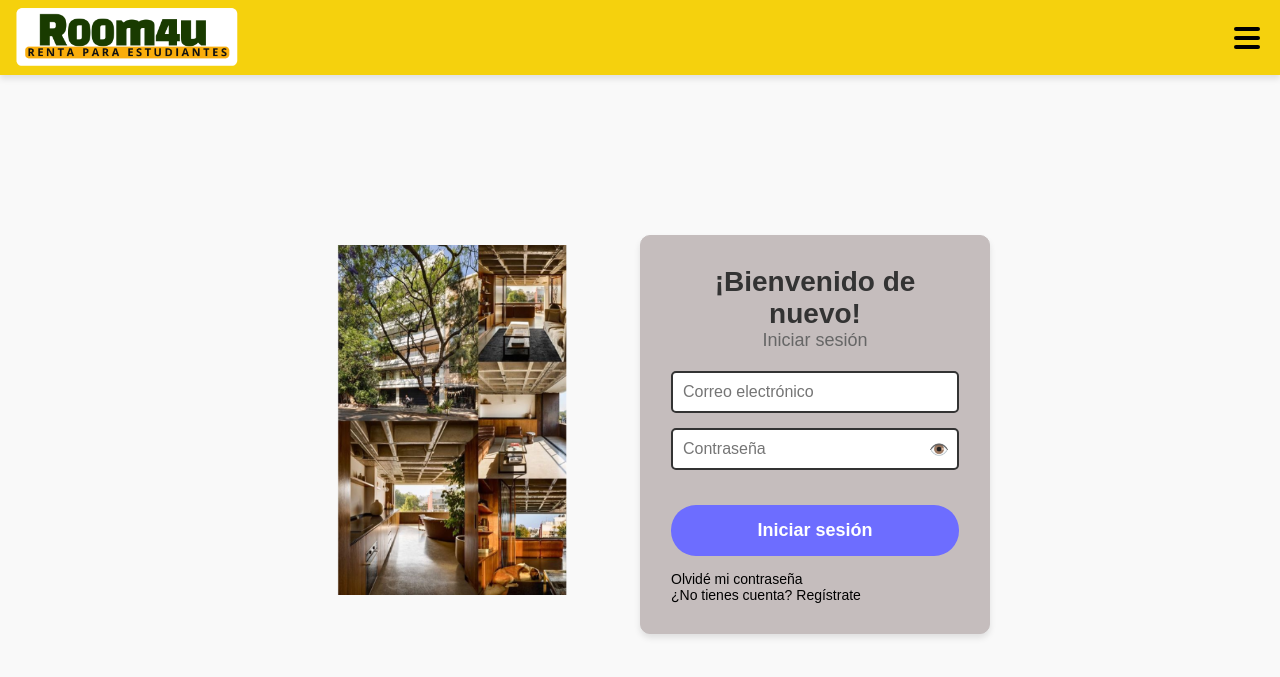
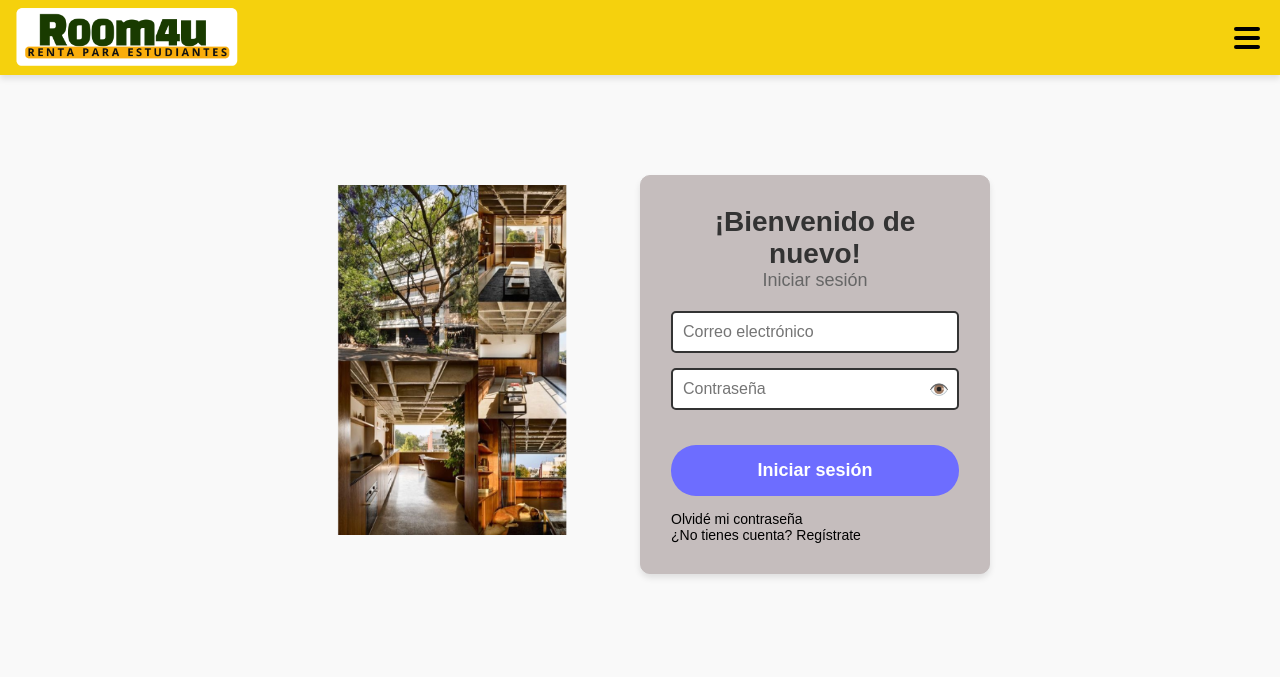
Before and after one commit to LidiaMargarita/ROOM4U, a PHP site: page /inicio-sesion/index.html in a window 1280 px wide. Shown: the top 677 px of the page. Run offline with PHP 8.4, Linux system fonts and the light colour scheme.

Commit message:
INICIO SESION 1

```diff
--- a/inicio-sesion/style.css
+++ b/inicio-sesion/style.css
@@ -49,7 +49,7 @@ header {
     align-items: flex-start; /* Ambos elementos tendrán la misma altura */
     justify-content: center; /* Centrar horizontalmente */
     gap: 0; /* Sin espacio entre elementos */
-    margin-top: 170px; /* Espacio de 2 cm desde la cabecera */
+    margin-top: 110px; /* Espacio de 2 cm desde la cabecera */
 }
 
 /* Imagen decorativa */
```
